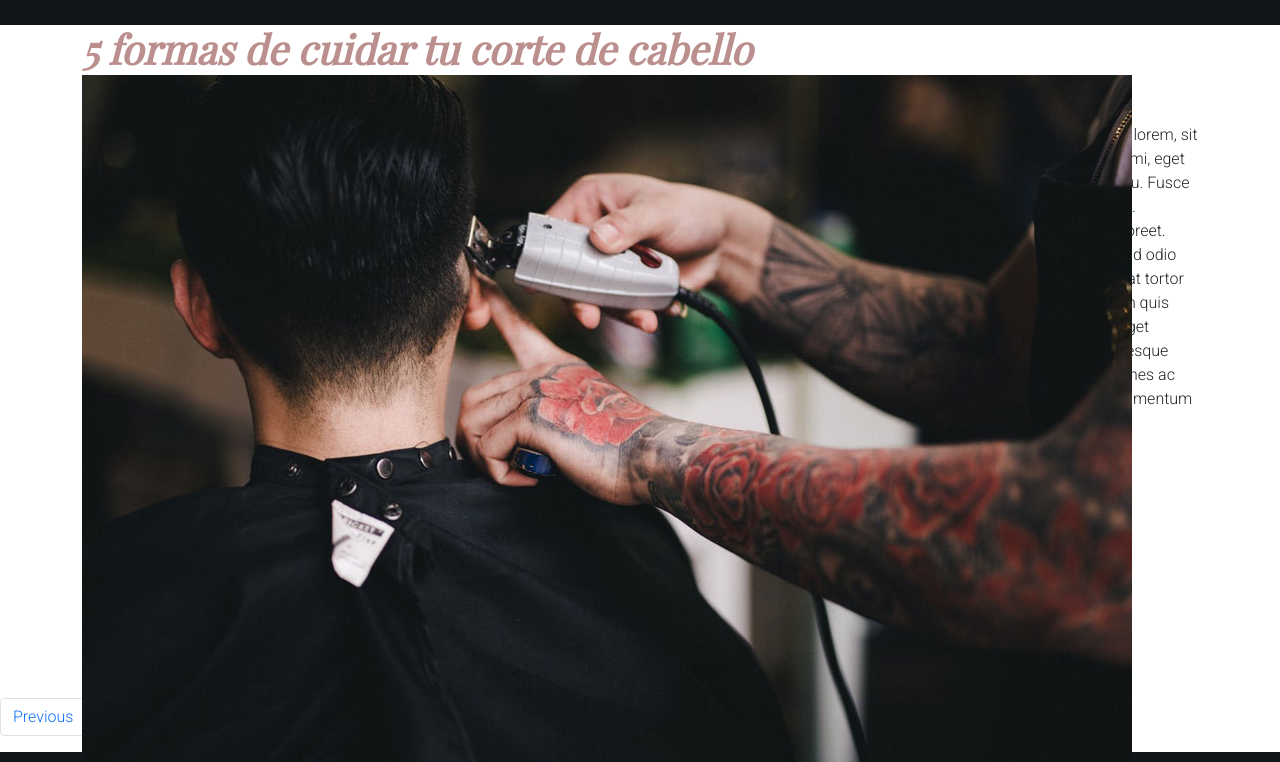
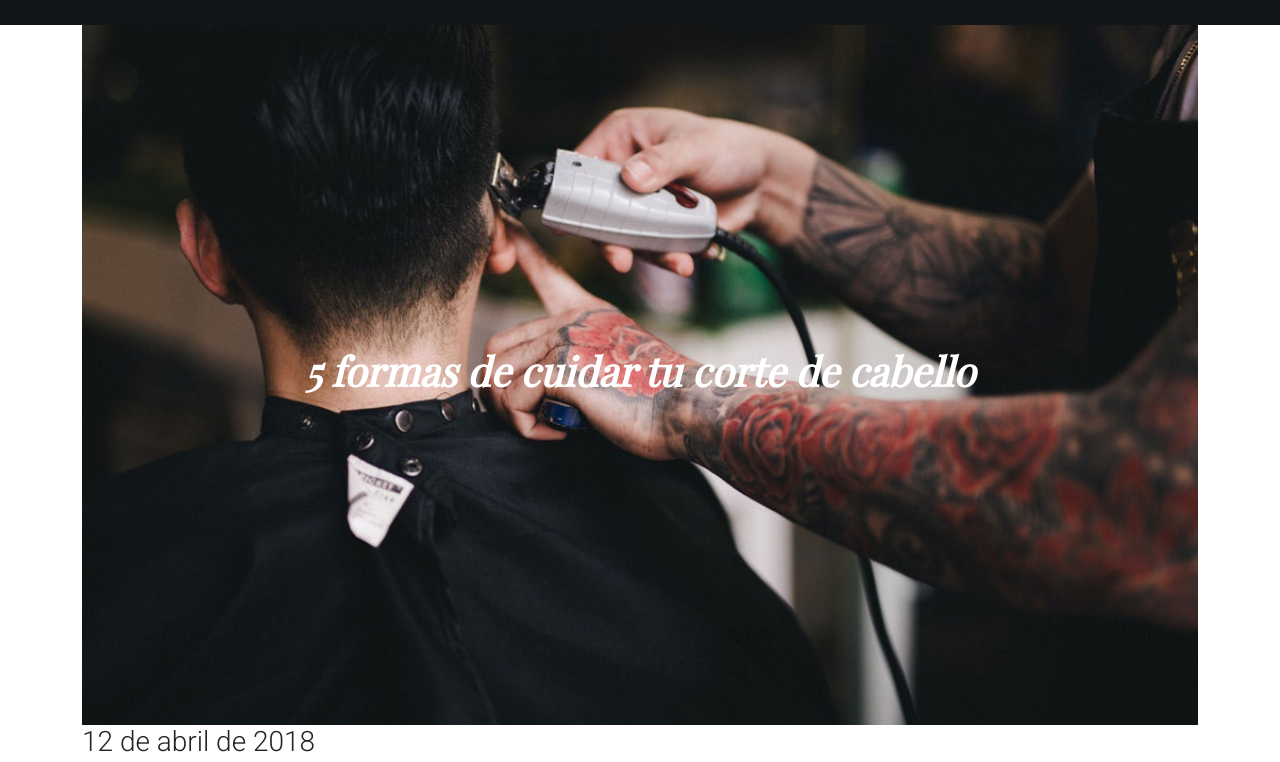
Before and after one commit to Desafio-Latam/barbershop, a plain HTML site: page index.html in a window 1280 px wide. Shown: the part 71-833 px from the top of the page. Drawn offline with nearby package versions, Linux system fonts and the light colour scheme; a web font is replaced by a local one.

Commit message:
Se Logra alinear el header y queda mas estable el movil version

```diff
--- a/index.html
+++ b/index.html
@@ -60,7 +60,6 @@
           <div class="col">
             <div class="barber-title">
               <h1 class="barber-title__title">5 formas de cuidar tu corte de cabello</h1>
-              <img class="barber-title__bg" src="assets/images/post-image.jpg" alt="fondo_barberia" srcset="">
             </div>
           </div>
         </div>
--- a/scss/layout/_articles.scss
+++ b/scss/layout/_articles.scss
@@ -1,6 +1,8 @@
 .description {
   &__date {
+    display: block;
   }
   &__letters {
+    display: block;
   }
 }
--- a/scss/layout/_header.scss
+++ b/scss/layout/_header.scss
@@ -1,19 +1,26 @@
 .barber-title {
+  background-image: url(../images/post-image.jpg);
+  background-repeat: no-repeat;
+  background-size: cover;
+  height: 700px;
+  background-position: center;
+  display: flex;
+  justify-content: center;
+  align-items: center;
 
-   position: relative;
-   display: inline-block;
   &__bg {
-     position: absolute;
-    top: 50px;
-    z-index: 2;
+
+
   }
   &__title {
     font-family: $playfair,sans-serif;
     font-weight: 900;
     font-style: italic;
     font-size: $fz-xx-large;
-    color: rosybrown;
+    color: white;
     text-align: center;
+    z-index: 1;
+
 
   }
 }
```
Also changed, not shown: assets/css/style.css, 1 other file.
